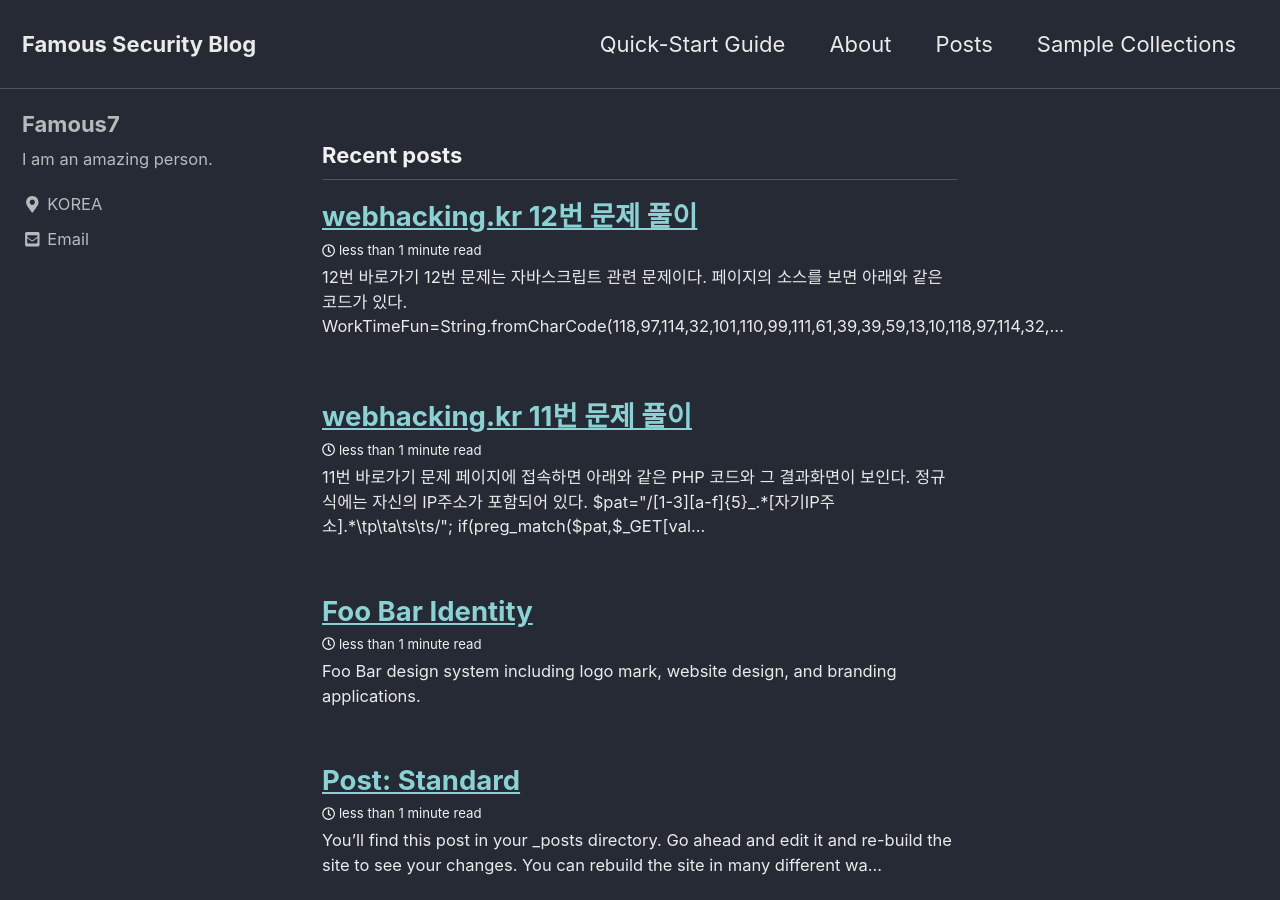
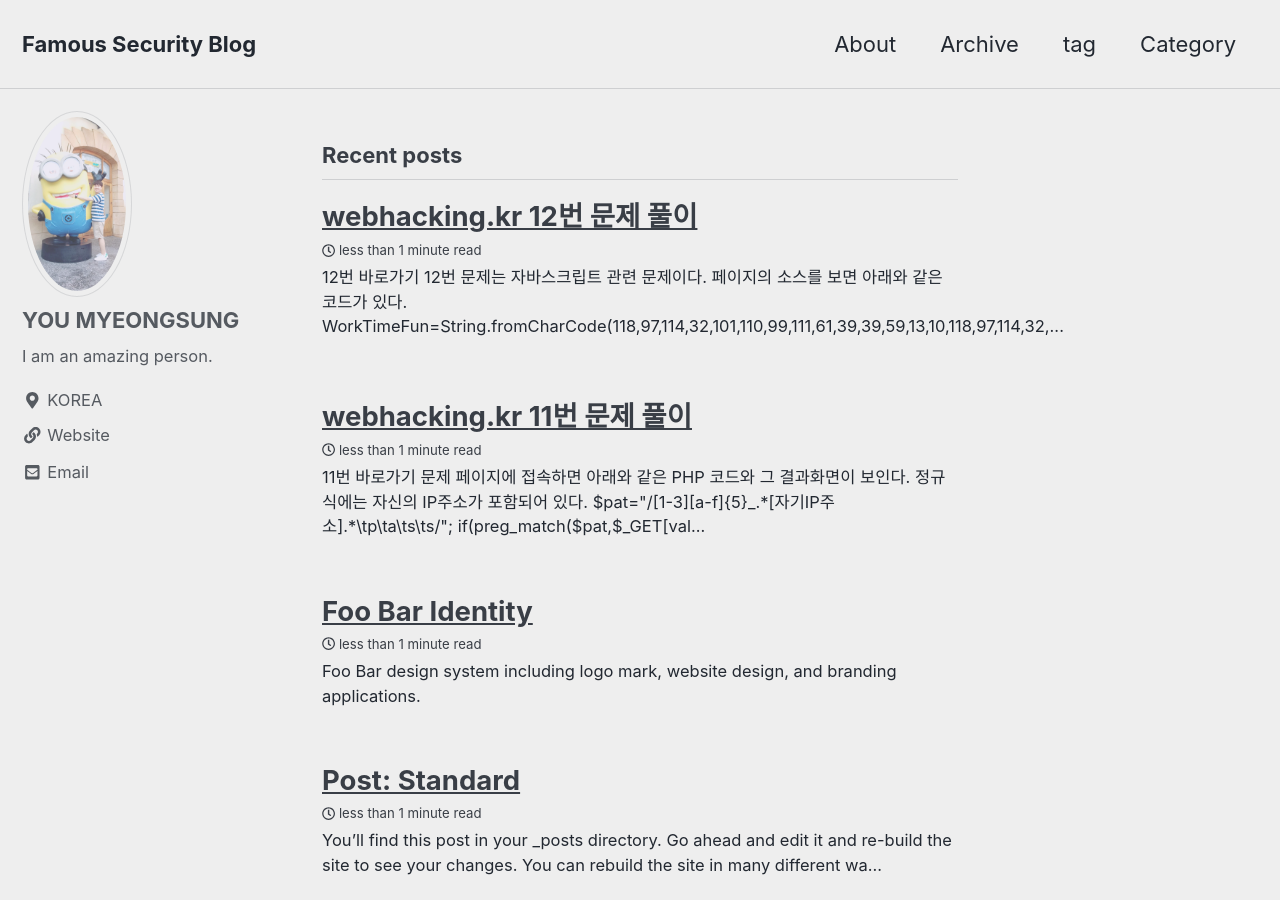
Before and after one commit to Famous7/famous7.github.io, a Jekyll site: the page built from index.html, in a window 1280 px wide and 900 px high. Built offline with Jekyll 4.4.1, drawn with Linux system fonts in a browser that asks for light colours; cached includes are drawn as plain includes; nearby versions of some CDN libraries; the list of posts is cut into pages by our own code.

Commit message:
add navigarots

```diff
--- a/_config.yml
+++ b/_config.yml
@@ -12,7 +12,7 @@
 
 # theme                  : "minimal-mistakes-jekyll"
 # remote_theme           : "mmistakes/minimal-mistakes"
-minimal_mistakes_skin    : "dark" # "air", "aqua", "contrast", "dark", "dirt", "neon", "mint", "plum", "sunrise"
+minimal_mistakes_skin    : "air" # "air", "aqua", "contrast", "dark", "dirt", "neon", "mint", "plum", "sunrise"
 
 # Site Settings
 locale                   : "en-US"
@@ -106,12 +106,12 @@ analytics:
 
 # Site Author
 author:
-  name             : "Famous7"
-  avatar           : # path of avatar image, e.g. "/assets/images/bio-photo.jpg"
+  name             : "YOU MYEONGSUNG"
+  avatar           : "/assets/images/bio-photo.jpg"
   bio              : "I am an amazing person."
   location         : "KOREA"
   email            : "barcel@naver.com"
-  text             : "Test"
+  uri             : "Test"
   links:
     - label: "Email"
       icon: "fas fa-fw fa-envelope-square"
--- a/_data/navigation.yml
+++ b/_data/navigation.yml
@@ -1,10 +1,10 @@
 # main links
 main:
-  - title: "Quick-Start Guide"
-    url: https://mmistakes.github.io/minimal-mistakes/docs/quick-start-guide/
   - title: "About"
     url: https://mmistakes.github.io/minimal-mistakes/about/
-  - title: "Posts"
-    url: /_posts/
-  - title: "Sample Collections"
-    url: /collection-archive/
+  - title: "Archive"
+    url: /year-archive/
+  - title: "tag"
+    url: /tags/
+  - title: "Category"
+    url: /categories/
```
Also changed, not shown: _pages/category-archive.html (added, +14 -0 lines), _pages/year-archive.html (added, +13 -0 lines), assets/images/bio-photo.jpg (added).
